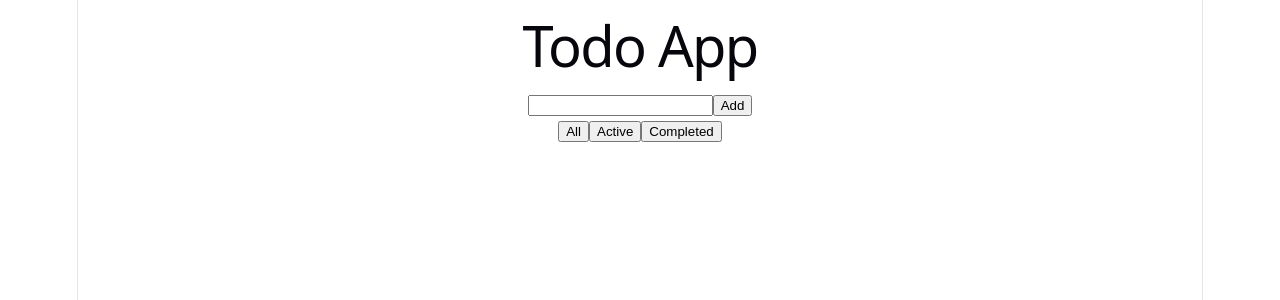
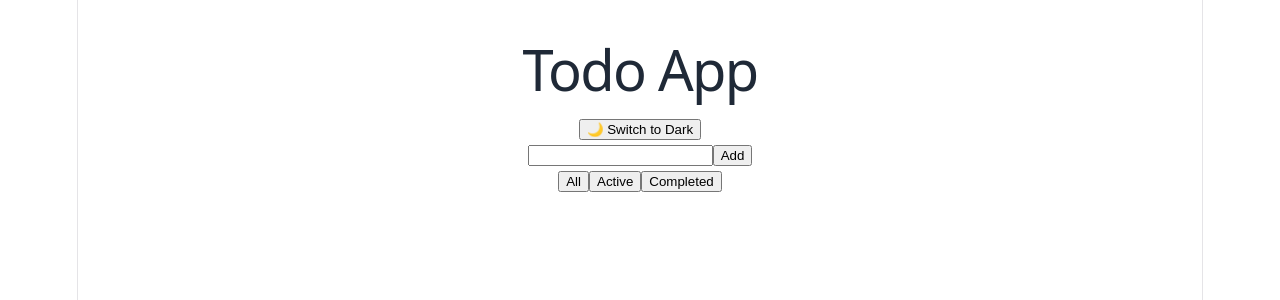
Before and after one commit to DimsuCodes/context-api, a React (Vite) app: page / in a window 1280 px wide. Shown: the top 300 px of the page. Built offline with nearby package versions, Linux system fonts and the light colour scheme.

Commit message:
Add ThemeContext and ThemeToggleButton for light and dark mode

```diff
--- a/src/App.jsx
+++ b/src/App.jsx
@@ -1,11 +1,19 @@
+import { useContext } from "react";
 import FilterButtons from "./components/FilterButtons";
 import TodoInput from "./components/TodoInput";
 import TodoList from "./components/TodoList";
+import ThemeToggleButton from "./components/ThemeToggleButton";
+import { ThemeContext } from "./context/ThemeContext";
 
 export default function App(){
+    //connect to the theme Wi-Fi to read the current theme word
+    const { theme } = useContext(ThemeContext);
+
     return(
-        <div>
+        //className becomes "app light" or "app dark", and index.css colors each one
+        <div className={`app ${theme}`}>
             <h1>Todo App</h1>
+            <ThemeToggleButton />
             <TodoInput/>
             <FilterButtons />
             <TodoList/>
--- a/src/components/ThemeToggleButton.jsx
+++ b/src/components/ThemeToggleButton.jsx
@@ -0,0 +1,14 @@
+import { useContext } from 'react'
+import { ThemeContext } from '../context/ThemeContext'
+
+export default function ThemeToggleButton() {
+    //connect to the theme Wi-Fi: theme = the current word | toggleTheme = flips it
+    const { theme, toggleTheme } = useContext(ThemeContext);
+
+    return (
+        <button onClick={toggleTheme}>
+            {/* the button says the theme you'll switch TO */}
+            {theme === 'light' ? '🌙 Switch to Dark' : '☀️ Switch to Light'}
+        </button>
+    )
+}
--- a/src/context/ThemeContext.jsx
+++ b/src/context/ThemeContext.jsx
@@ -0,0 +1,12 @@
+import { createContext, useState } from 'react'
+//The channel
+export const ThemeContext = createContext();
+//The router
+export function ThemeProvider({ children }) {
+  const [theme, setTheme] = useState('light'); //theme can only be "light" or "dark"
+
+  //flips the theme: light becomes dark, dark becomes light
+  const toggleTheme = () => setTheme((current) => (current === 'light' ? 'dark' : 'light'));
+
+  return <ThemeContext.Provider value={{ theme, toggleTheme }}>{children}</ThemeContext.Provider>;
+}
--- a/src/index.css
+++ b/src/index.css
@@ -109,3 +109,27 @@ code {
   padding: 4px 8px;
   background: var(--code-bg);
 }
+
+/* Theme colors: App's main div gets "app light" or "app dark" */
+.app {
+  min-height: 100vh;
+  padding: 24px;
+}
+
+.app.light {
+  background: #ffffff;
+  color: #1f2937;
+}
+
+.app.dark {
+  background: #16171d;
+  color: #f3f4f6;
+}
+
+.app.dark h1 {
+  color: #f3f4f6;
+}
+
+.app.light h1 {
+  color: #1f2937;
+}
--- a/src/main.jsx
+++ b/src/main.jsx
@@ -5,13 +5,16 @@ import App from './App.jsx'
 //TodoProvider is our Wi-Fi router: it holds the todos and the functions that change them
 import { TodoProvider } from './context/TodoContext.jsx'
 import { FilterProvider } from './context/FilterContext.jsx'
+import { ThemeProvider } from './context/ThemeContext.jsx'
 
 createRoot(document.getElementById('root')).render(
   <StrictMode>
     {/* Wrapping App plugs in the Wi-Fi: App and everything inside it can now connect with useContext. App becomes the {children} in TodoProvider */}
     <TodoProvider>
       <FilterProvider> {/* FilterProvider shares the filter word ("all", "active" or "completed") with the whole app */}
-        <App />
+        <ThemeProvider> {/* ThemeProvider shares the theme word ("light" or "dark") and toggleTheme with the whole app */}
+          <App />
+        </ThemeProvider>
       </FilterProvider>
     </TodoProvider>
   </StrictMode>,
```
